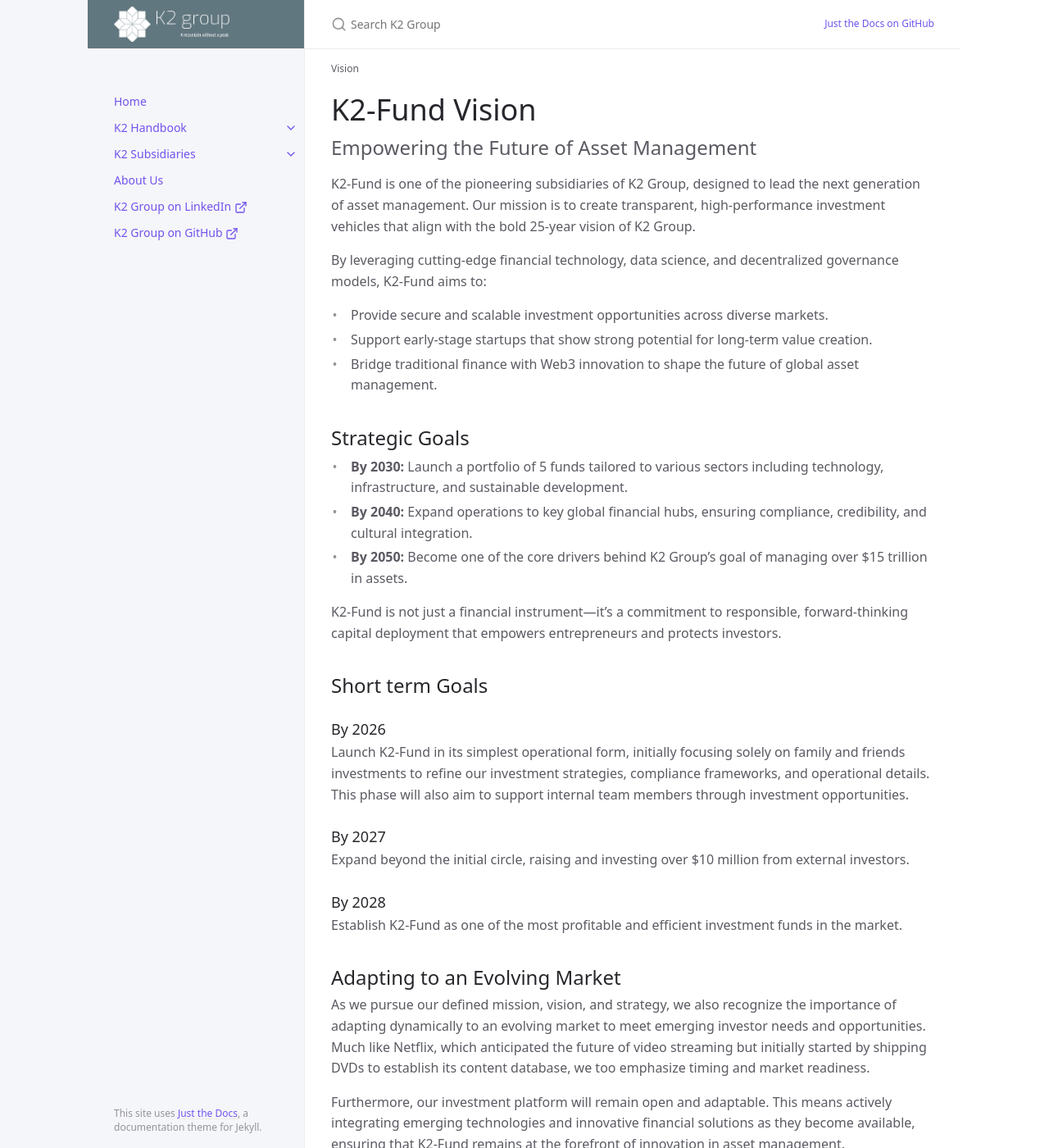
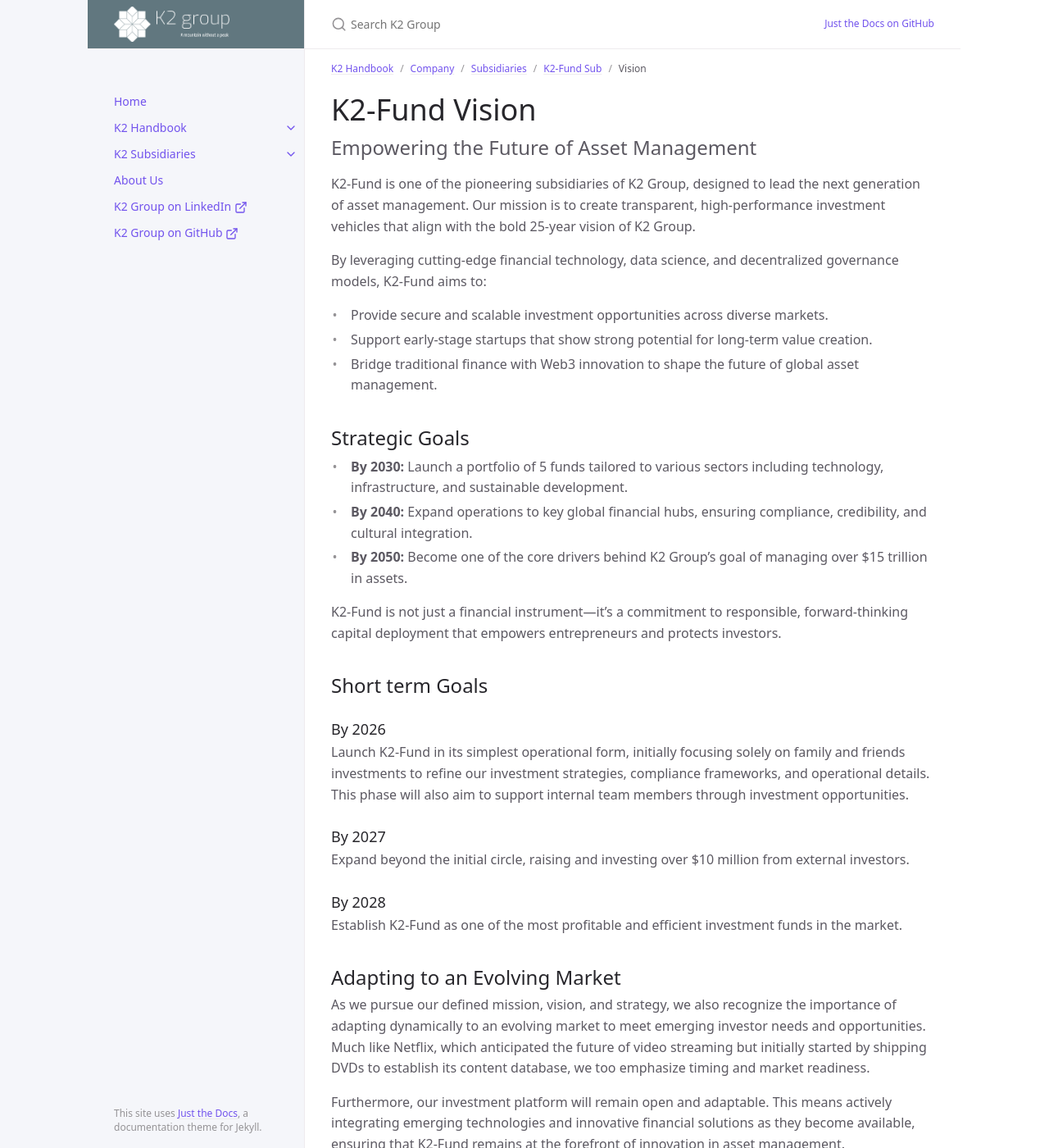
Before and after one commit to K2-Groups/k2-groups.github.io, a Jekyll site: the page built from docs/k2-handbook/company/subsidiaries/k2-fund/vision.md, in a window 1280 px wide and 1400 px high. Shown: the whole window at 82% size. Built offline with Jekyll 4.4.1, drawn with Linux system fonts in a browser that asks for light colours; cached includes are drawn as plain includes.

Commit message:
Update vision.md

```diff
--- a/docs/k2-handbook/company/subsidiaries/k2-fund/vision.md
+++ b/docs/k2-handbook/company/subsidiaries/k2-fund/vision.md
@@ -1,8 +1,7 @@
 ---
 layout: default
 title: Vision
-parent: K2-Fund
-grand_parent: Subsidiaries
+parent: K2-Fund Sub
 permalink: /handbook/company/subsidiaries/k2-fund/vision
 ---
 
```
